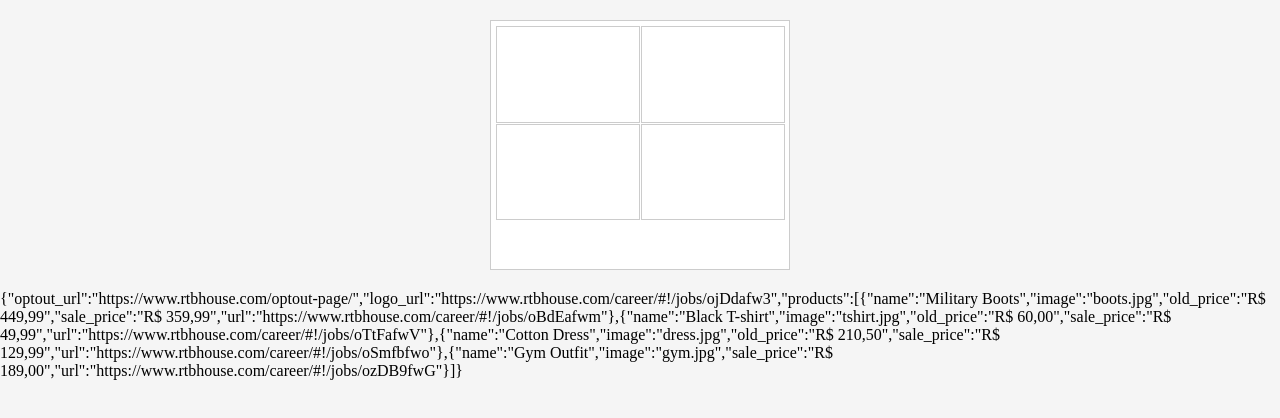
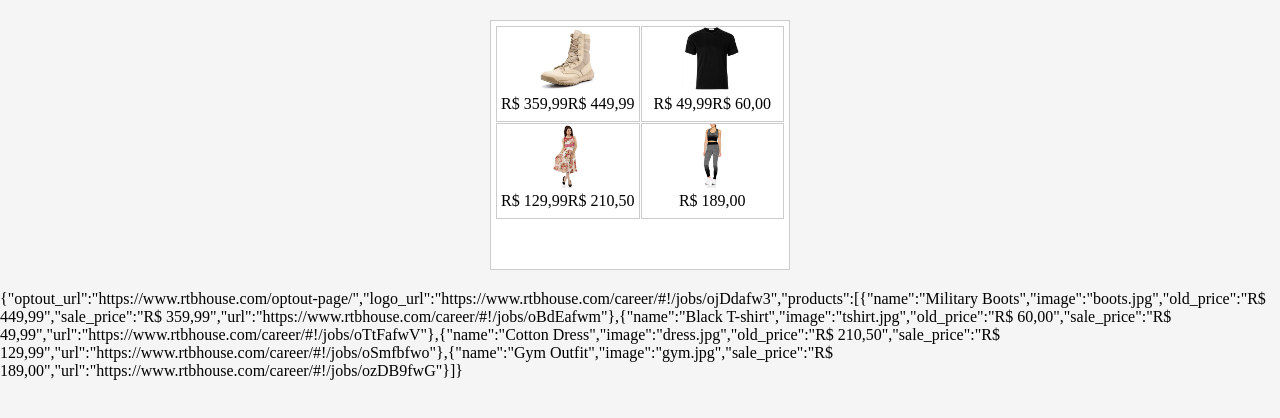
Before and after one commit to atmonello/banner-html, a website built with webpack: page public/index.html in a window 1280 px wide. Built offline with nearby package versions, Linux system fonts and the light colour scheme.

Commit message:
Carregamento dos preços e imagens dos produtos

```diff
--- a/public/index.html
+++ b/public/index.html
@@ -11,10 +11,22 @@
   <main class="banner-container">
     <div class="banner-wrapper">
       <header class="banner-wrapper__products">
-        <section id="product-1" class="banner-wrapper__item"></section>
-        <section id="product-2" class="banner-wrapper__item"></section>
-        <section id="product-3" class="banner-wrapper__item"></section>
-        <section id="product-4" class="banner-wrapper__item"></section>
+        <section id="product-1" class="banner-wrapper__item">
+          <span class="product-image"></span>
+          <span class="product-price"></span>
+        </section>
+        <section id="product-2" class="banner-wrapper__item">
+          <span class="product-image"></span>
+          <span class="product-price"></span>
+        </section>
+        <section id="product-3" class="banner-wrapper__item">
+          <span class="product-image"></span>
+          <span class="product-price"></span>
+        </section>
+        <section id="product-4" class="banner-wrapper__item">
+          <span class="product-image"></span>
+          <span class="product-price"></span>
+        </section>
       </header>
       <footer class="banner-wrapper__footer"></footer>
     </div>
--- a/src/assets/js/Products.js
+++ b/src/assets/js/Products.js
@@ -12,5 +12,31 @@ fetch('/products.json')
     Loaded = true;
   });
 
+function LoadImages(container, products) {
+  products.map((item, index) => {
+    const imgEl = document.createElement('img');
+    imgEl.src = `/img/${item.image}`;
+    const product = container.querySelector(`#product-${index + 1} .product-image`);
+    product.appendChild(imgEl);
+  });
+}
 
-export { Products, Loaded };
+function LoadPrices(products) {
+  products.map((item, index) => {
+    const productPrice = document.querySelector(`#product-${index + 1} .product-price`);
+    if (item.sale_price) {
+      productPrice.innerHTML += (`<span class="product-price__sale">${item.sale_price}</span>`);
+    }
+    if (item.old_price) {
+      productPrice.innerHTML += (`<span class="product-price__old">${item.old_price}</span>`);
+    }
+  });
+}
+
+
+export {
+  Products,
+  Loaded,
+  LoadImages,
+  LoadPrices,
+};
--- a/src/assets/stylesheets/base.scss
+++ b/src/assets/stylesheets/base.scss
@@ -1,5 +1,6 @@
 @import './layout.scss';
 @import './colors.scss';
+@import './product.scss';
 
 body {
   background-color: $backgroundColor;
--- a/src/assets/stylesheets/layout.scss
+++ b/src/assets/stylesheets/layout.scss
@@ -18,18 +18,9 @@
       flex: 1 0;
       display: grid;
       grid-template-areas: "product-1 product-2" "product-3 product-4";
-      grid-template-columns: 50% 50%;
-      grid-template-rows: 50% 50%;
+      grid-template-columns: 1fr 1fr;
+      grid-template-rows: 1fr 1fr;
       grid-gap: 1px;
-    }
-
-    &__item {
-      border: 1px solid rgba(0, 0, 0, 0.2);
-
-      &--active, &:hover {
-        border-color: red;
-        border-width: 2px;
-      }
     }
 
     &__footer {
--- /dev/null
+++ b/src/assets/stylesheets/product.scss
@@ -0,0 +1,18 @@
+.banner-wrapper{
+  &__item {
+    border: 1px solid rgba(0, 0, 0, 0.2);
+    display: flex;
+    flex-direction: column;
+    align-items: center;
+
+    img {
+      width: 64px;
+      height: 64px;
+    }
+
+    &--active, &:hover {
+      border-color: red;
+      border-width: 2px;
+    }
+  }
+}
--- a/src/index.js
+++ b/src/index.js
@@ -1,5 +1,7 @@
 import './assets/stylesheets/base.scss';
-import { Products as GetProducts, Loaded } from './assets/js/Products';
+import {
+  Products as GetProducts, Loaded, LoadImages, LoadPrices,
+} from './assets/js/Products';
 
 const checkLoadedProducts = setInterval(() => {
   if (Loaded) {
@@ -7,5 +9,10 @@ const checkLoadedProducts = setInterval(() => {
     const div = document.createElement('div');
     div.innerHTML = JSON.stringify(GetProducts);
     document.body.appendChild(div);
+
+    const productsContainer = document.querySelector('.banner-wrapper__products');
+
+    LoadImages(productsContainer, GetProducts.products);
+    LoadPrices(GetProducts.products);
   }
 }, 100);
```
Also changed, not shown: public/img/boots.jpg (renamed from src/assets/img/boots.jpg), public/img/dress.jpg (renamed from src/assets/img/dress.jpg), public/img/gym.jpg (renamed from src/assets/img/gym.jpg), public/img/tshirt.jpg (renamed from src/assets/img/tshirt.jpg).
